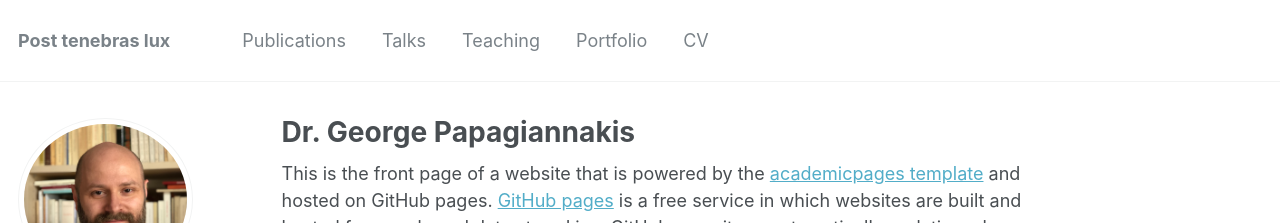
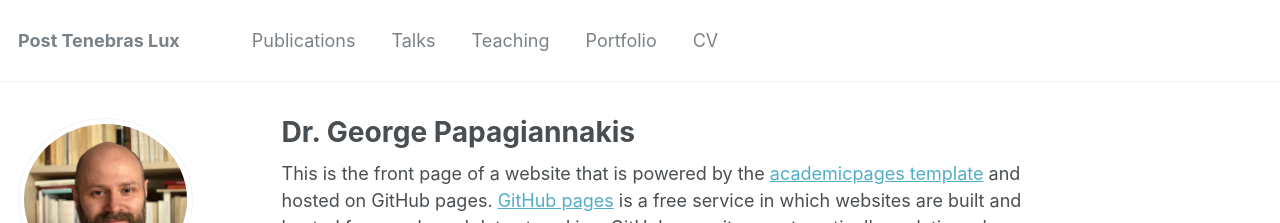
Before and after one commit to papagiannakis/papagiannakis.github.io, a Jekyll site: the page built from _pages/about.md, in a window 1280 px wide and 900 px high. Shown: the top 223 px of the window. Built offline with Jekyll 4.4.1, drawn with Linux system fonts in a browser that asks for light colours; some web fonts are replaced.

Commit message:
update personal info

```diff
--- a/_config.yml
+++ b/_config.yml
@@ -7,7 +7,7 @@
 
 # Site Settings
 locale                   : "en-US"
-title                    : "Post tenebras lux"
+title                    : "Post Tenebras Lux"
 title_separator          : "-"
 name                     : &name "Dr. George Papagiannakis"
 description              : &description "personal description"
```
